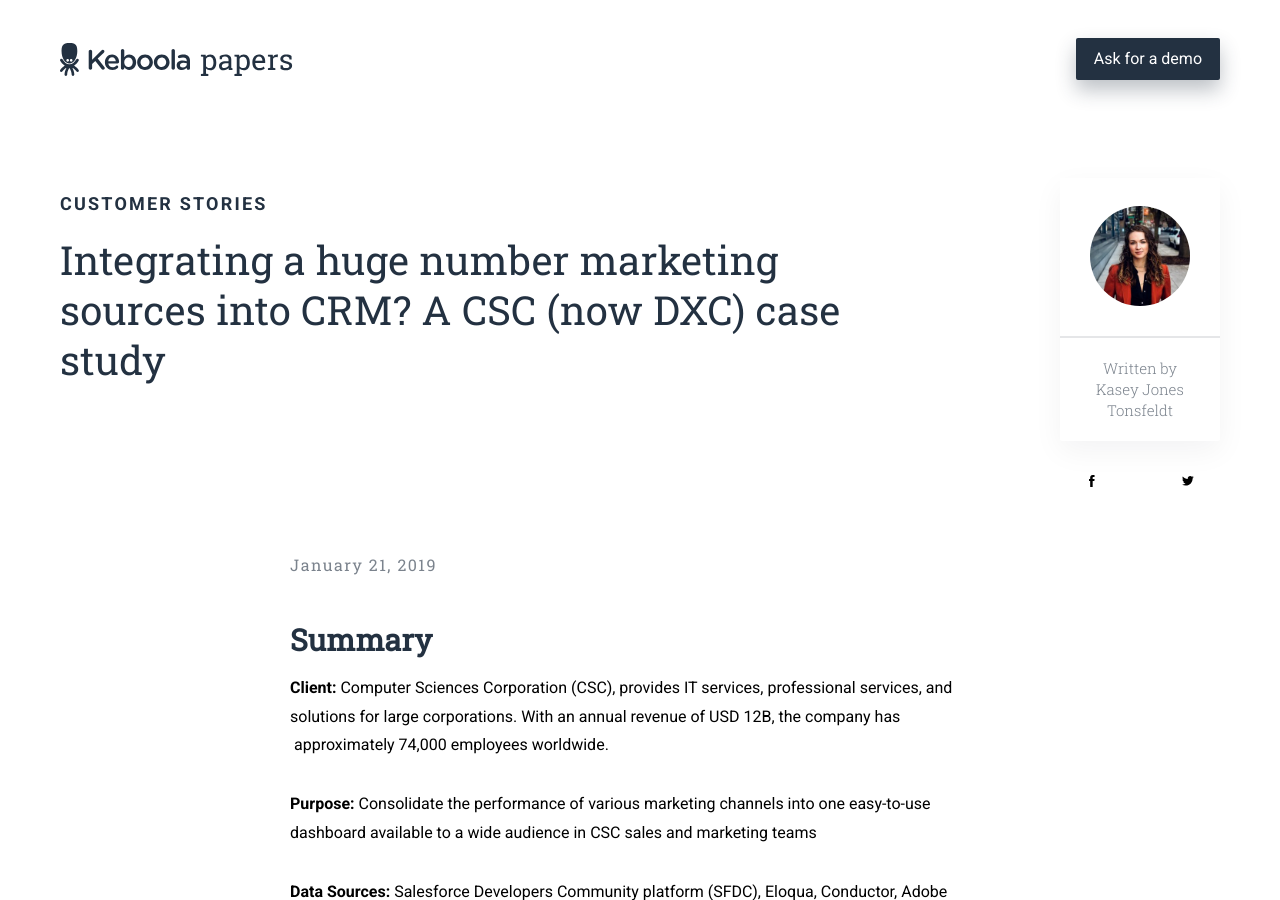
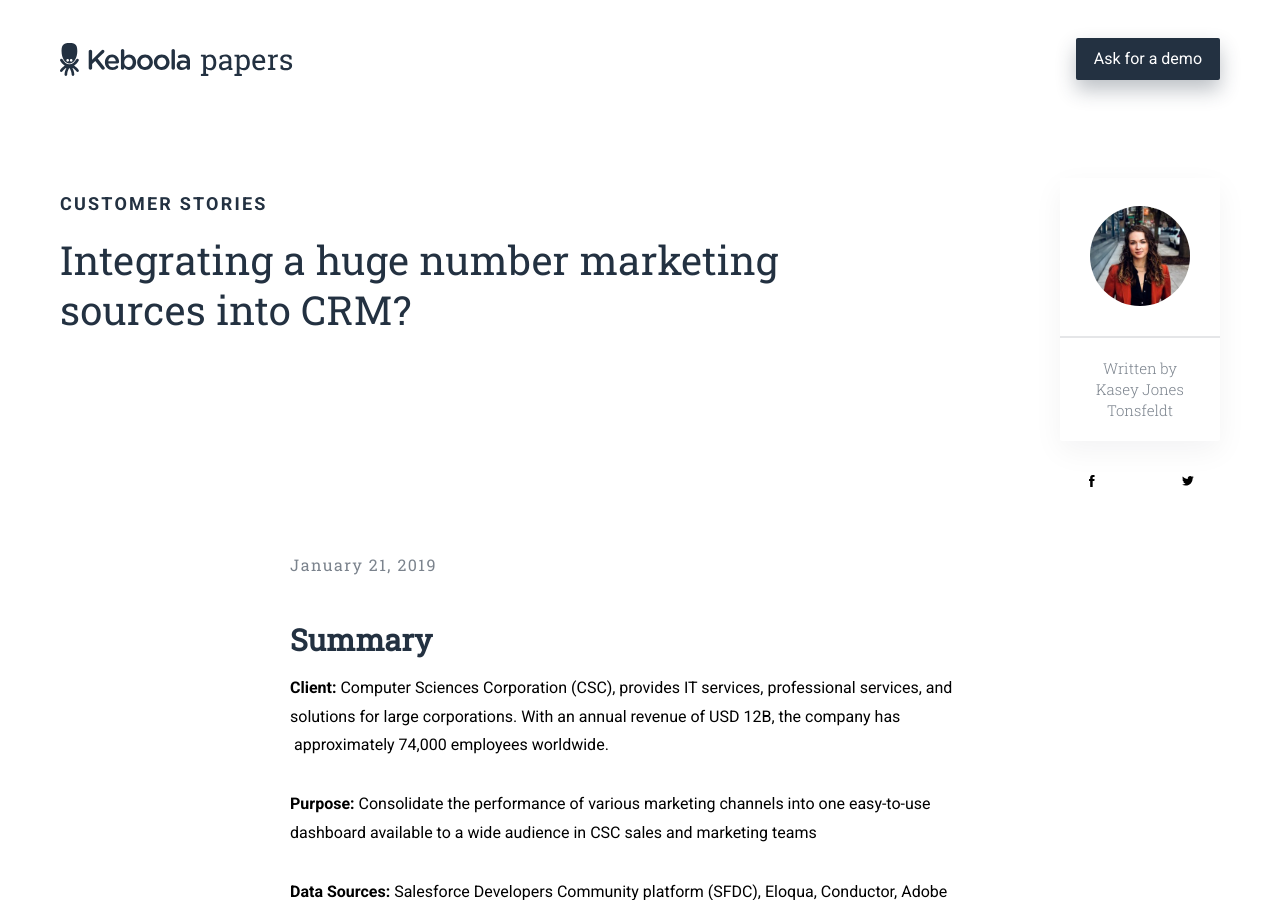
Before and after one commit to keboola/blog, a Jekyll site: the page built from _posts/2019-01-21-integrating-50-marketing-data-sources.md, in a window 1280 px wide and 900 px high. Built offline with Jekyll 4.4.1, drawn with Linux system fonts in a browser that asks for light colours; nearby versions of some CDN libraries.

Commit message:
Update from Forestry.io - Updated integrating-50-marketing-data-sources.md

```diff
--- a/_posts/2019-01-21-integrating-50-marketing-data-sources.md
+++ b/_posts/2019-01-21-integrating-50-marketing-data-sources.md
@@ -1,6 +1,5 @@
 ---
-title: Integrating a huge number marketing sources into CRM? A CSC (now DXC) case
-  study
+title: Integrating a huge number marketing sources into CRM?
 layout: post
 categories: customer-stories
 date: 2019-01-21 01:00:00 +0000
```
